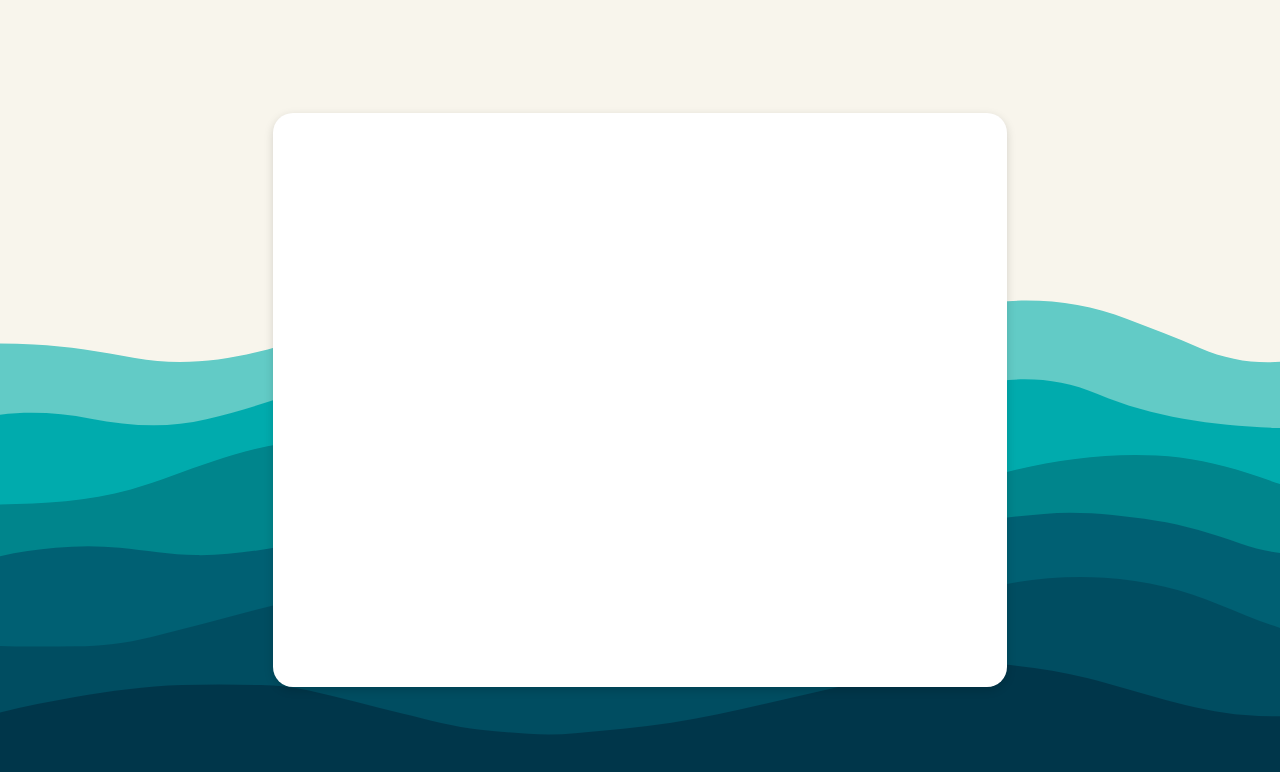
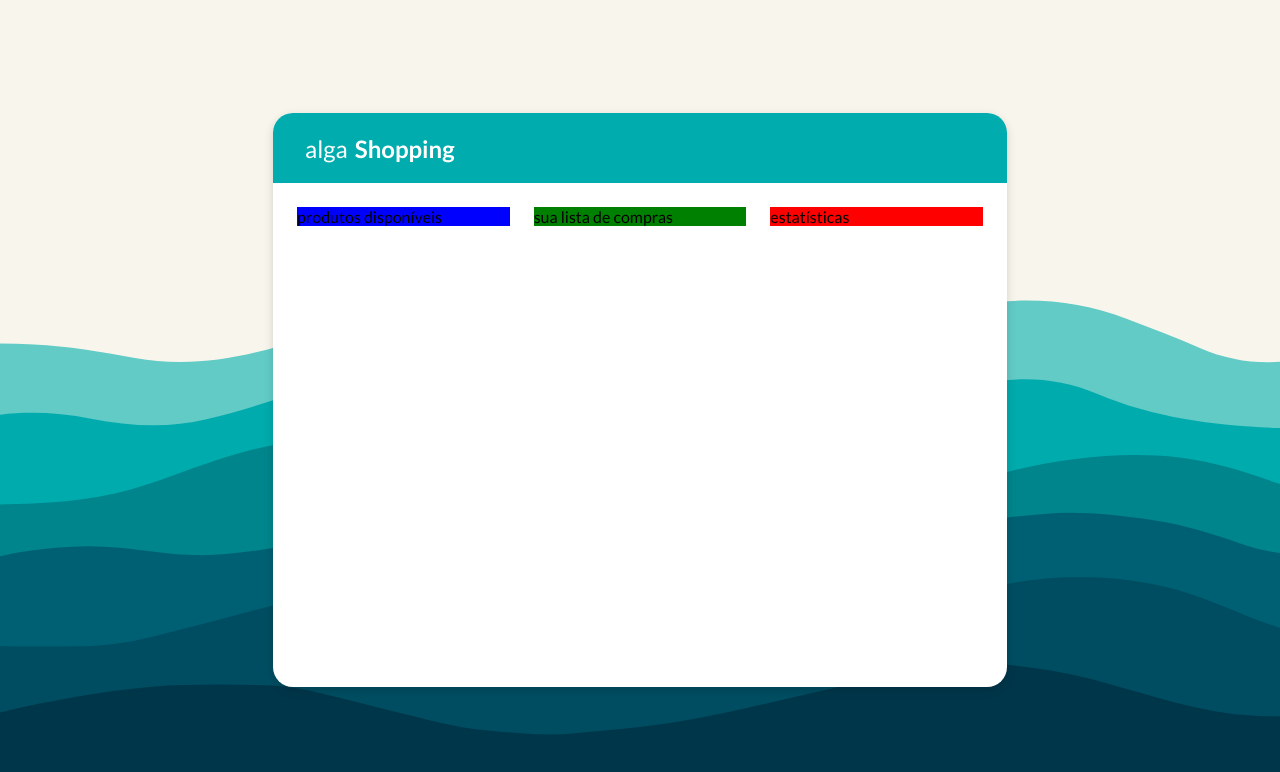
Before and after one commit to titiscms/algashopping, a React (Create React App) app: page / in a window 1280 px wide. Shown: the top 772 px of the page. Built offline with nearby package versions, Linux system fonts and the light colour scheme.

Commit message:
add base layout

```diff
--- a/src/components/App/App.jsx
+++ b/src/components/App/App.jsx
@@ -1,10 +1,23 @@
 import React from 'react'
+import AppHeader from '../AppHeader'
+import AppContainer from '../AppContainer'
 import { Wrapper, Container } from './App.styles'
 
 function App() {
     return <Wrapper>
         <Container>
-
+            <AppHeader />
+            <AppContainer
+                left={<div style={{ backgroundColor: 'blue' }}>
+                    produtos disponíveis
+                </div>}
+                middle={<div style={{ backgroundColor: 'green'  }}>
+                    sua lista de compras
+                </div>}
+                right={<div style={{ backgroundColor: 'red' }}>
+                    estatísticas
+                </div>}
+            />
         </Container>
     </Wrapper>
 }
--- /dev/null
+++ b/src/components/AppContainer/AppContainer.jsx
@@ -0,0 +1,12 @@
+import React from 'react'
+import { Wrapper } from './AppContainer.styles'
+
+function AppContainer({ left, middle, right }) {
+    return <Wrapper>
+        <div>{ left }</div>
+        <div>{ middle }</div>
+        <div>{ right }</div>
+    </Wrapper>
+}
+
+export default AppContainer
--- /dev/null
+++ b/src/components/AppContainer/AppContainer.styles.js
@@ -0,0 +1,9 @@
+import styled from 'styled-components'
+
+export const Wrapper = styled.main`
+    display: grid;
+    grid-template-columns: repeat(3, 1fr);
+    grid-column-gap: 24px;
+
+    padding: 24px;
+`
--- /dev/null
+++ b/src/components/AppContainer/index.js
@@ -0,0 +1 @@
+export { default } from './AppContainer'
--- /dev/null
+++ b/src/components/AppHeader/AppHeader.jsx
@@ -0,0 +1,10 @@
+import React from 'react'
+import { Wrapper } from './AppHeader.styles'
+
+function AppHeader() {
+    return <Wrapper>
+        alga <span>Shopping</span>
+    </Wrapper>
+}
+
+export default AppHeader
--- /dev/null
+++ b/src/components/AppHeader/AppHeader.styles.js
@@ -0,0 +1,23 @@
+import styled from 'styled-components'
+
+export const Wrapper = styled.header`
+    height: 70px;
+
+    background-color: #00acae;
+    color: #ffffff;
+
+    font-size: 24px;
+
+    border-top-right-radius: 20px;
+    border-top-left-radius: 20px;
+
+    display: flex;
+    align-items: center;
+
+    padding: 0 32px;
+
+    span {
+        font-weight: 700;
+        margin-left: 7px;
+    }
+`
--- /dev/null
+++ b/src/components/AppHeader/index.js
@@ -0,0 +1 @@
+export { default } from './AppHeader'
--- a/src/index.css
+++ b/src/index.css
@@ -1,13 +1,11 @@
-body {
+@import url('https://fonts.googleapis.com/css2?family=Lato:wght@400;700;900&display=swap');
+
+* {
   margin: 0;
-  font-family: -apple-system, BlinkMacSystemFont, 'Segoe UI', 'Roboto', 'Oxygen',
-    'Ubuntu', 'Cantarell', 'Fira Sans', 'Droid Sans', 'Helvetica Neue',
-    sans-serif;
-  -webkit-font-smoothing: antialiased;
-  -moz-osx-font-smoothing: grayscale;
+  padding: 0;
+  box-sizing: border-box;
 }
 
-code {
-  font-family: source-code-pro, Menlo, Monaco, Consolas, 'Courier New',
-    monospace;
+body {
+  font-family: 'Lato', sans-serif;
 }
```
